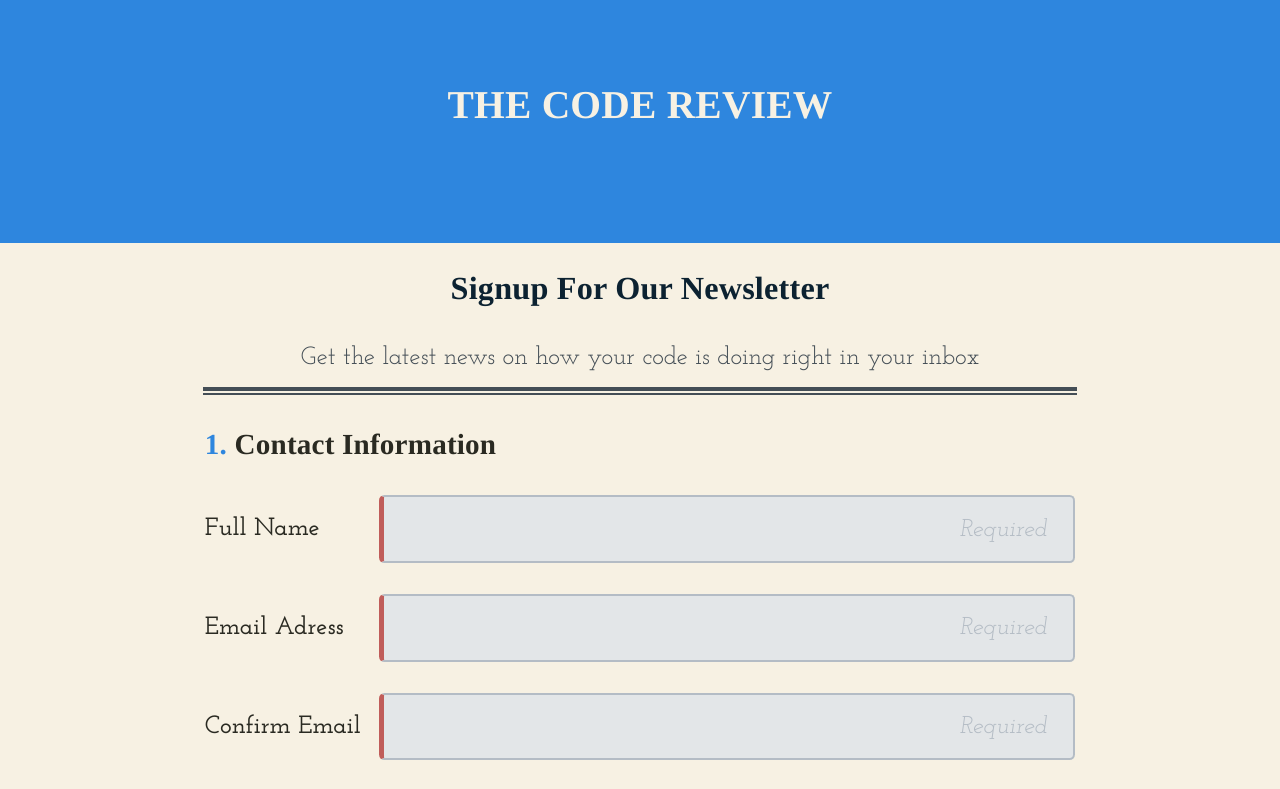
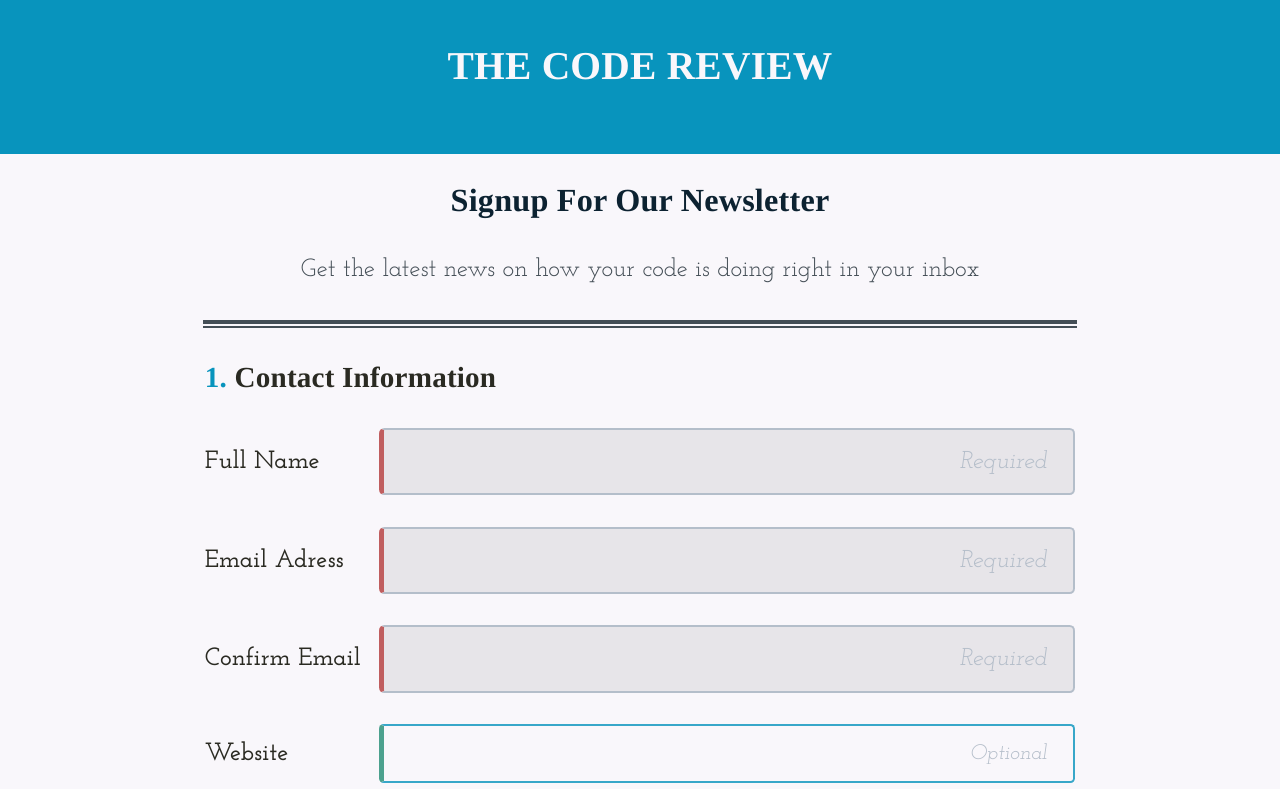
Before and after one commit to kevinmartinez/online-registration-form, a website: page index.html in a window 1280 px wide. Shown: the top 789 px of the page. Drawn offline with Linux system fonts and the light colour scheme.

Commit message:
fix name validation and adjust site colors WIP

```diff
--- a/css/style.css
+++ b/css/style.css
@@ -1,12 +1,14 @@
 /* Variables (Custom Properties)
 ============================ */
 :root {
-  --primary--white: #f7f1e3;
+  --primary--white: #F9F7FB;
   --primary--black: #0c2231;
   --secondary--black: #2a2a22;
   --tertiary--black: #444e56;
-  --primary--purple: #2e86de;
+  --primary--purple: #0894BD;
   --placeholder-grey: #a4b0be;
+
+  --required--grey: #E3E1E5;
 }
 
 html{
@@ -44,10 +46,10 @@ h1, h2, h3, h4, h5, h6, .header--info, legend {
   font-family: 'Tinos', 'Times New Roman', Times, serif;
 }
 
-p {
+/* p {
   margin: 0;
   padding: 0;
-}
+} */
 
 button, input, select, textarea {
   font-size   : 100%;
@@ -87,8 +89,8 @@ The text fields require some common rules. Simply put, we remove their borders a
   /* margin-bottom: 1.2em; */
   /* I follow the CSS Wizards advice on declaring longhand for clarity and a better grip on the projects cascade.
   link to article: https://csswizardry.com/2016/12/css-shorthand-syntax-considered-an-anti-pattern/ */
-  padding-top: 1.5em;
-  padding-bottom: 2em;
+  padding-top: .5em;
+  padding-bottom: .8em;
 }
 
 .header__signup {
@@ -125,7 +127,7 @@ The text fields require some common rules. Simply put, we remove their borders a
   color: var(--primary--white);
   text-transform: uppercase;
   font-size: 1.9em;
-  padding-bottom: .5em;
+  /* padding-bottom: .5em; */
 }
 
 .heading--medium {
@@ -278,24 +280,30 @@ textarea:focus {
 
 input:required:invalid,
 input:focus:invalid {
+  background-color: #E3E1E5;
   border-left-color: #b33939;
 }
 
-/* TODO: Remove before submit */
-/* .simple-form input:required:valid {
-  border-left-color: palegreen;
+/* input:required:valid,
+input:focus:valid,
+input:optional:valid {
+  background:hsl(120, 50%, 90%);
+  border-left-color: #218c74;
 } */
 
+
+
 input:required:valid,
-input:focus:valid,
+input:focus:valid ,
 input:optional:valid {
-background:hsl(120, 50%, 90%);
   border-left-color: #218c74;
 }
 
 input:optional {
   background:hsl(300, 50%, 90%);
   border-color: hsl(180, 50%, 90%);
+  border-color: #0894BD;
+  background-color: #F9F7FB;
 }
 
 /* TODO: Remove before submit */
@@ -443,8 +451,7 @@ textarea:hover {
   }
 
   .header__intro {
-    padding-top: 2.4em;
-    padding-bottom: 2.7em;
+    padding-bottom: 1.3em;
   }
 
   .form__field {
--- a/index.html
+++ b/index.html
@@ -37,8 +37,8 @@
         <!-- Full name field -->
         <div class="form__field">
           <label class="form__label" for="name">Full Name</label>
-          <input type="text" name="user_name" placeholder="Required" id="name" required aria-required="true" title="Format: firstname lastname"
-            pattern="[A-Za-z-0-9]+\s[A-Za-z-'0-9]+">
+          <input type="text" name="user_name" placeholder="Required" id="name" required aria-required="true" pattern="[A-Za-z-0-9]+\s[A-Za-z-'0-9]+"
+            title="Firstname Lastname">
         </div>
 
         <!-- Email field -->
```
